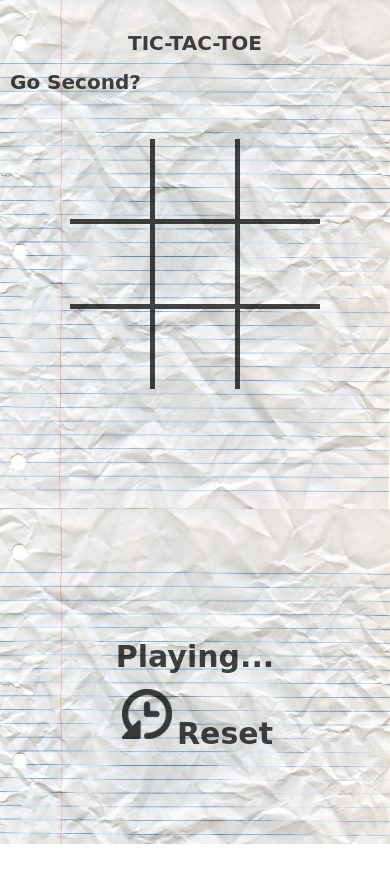
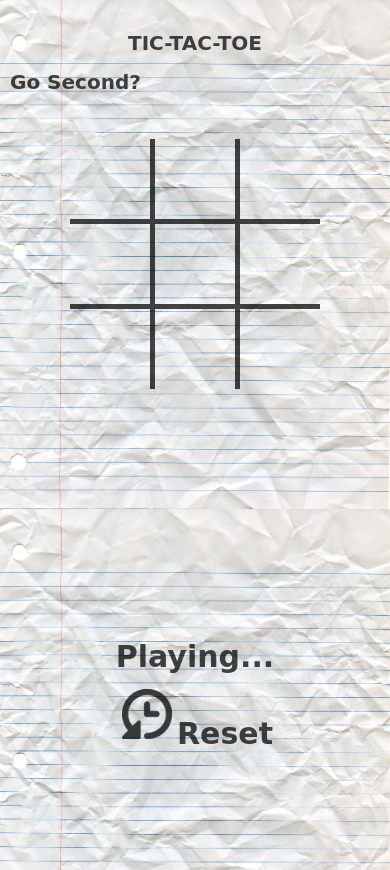
Before and after one commit to sidproj/Tic-Tac-Toe, a plain HTML site: page index.html in a window 390 px wide. Before the commit the page ends 844 px from the top, so only its background shows below. Drawn offline with Linux system fonts and the light colour scheme.

Commit message:
Add files via upload

```diff
--- a/style.css
+++ b/style.css
@@ -108,6 +108,9 @@ span{
         background-image: url("mobileBG.jpg");
         background-size: contain;
         padding-top:10px;
+        height:100vh;
+        overflow-x: hidden;
+        overflow-y: hidden;
     }
     h1{
         font-size: 20px;
@@ -122,8 +125,8 @@ span{
         margin-top:70px;
         grid-template-columns: 80px 80px 80px;
         grid-template-rows: 80px 80px 80px;
-        row-gap:5px;
-        column-gap:5px;
+        row-gap: 5px;
+        column-gap: 5px;
     }
     .papper div{
         width:80px;
@@ -147,7 +150,9 @@ span{
         border-right:solid 5px #000000ba;
         border-radius: 0px;
     }
-
+    #btn9{
+        border-radius: 0px;
+    }
     #result{
         position:absolute;
         bottom:150px;
```
Also changed, not shown: index.html (line endings or trailing spaces).
